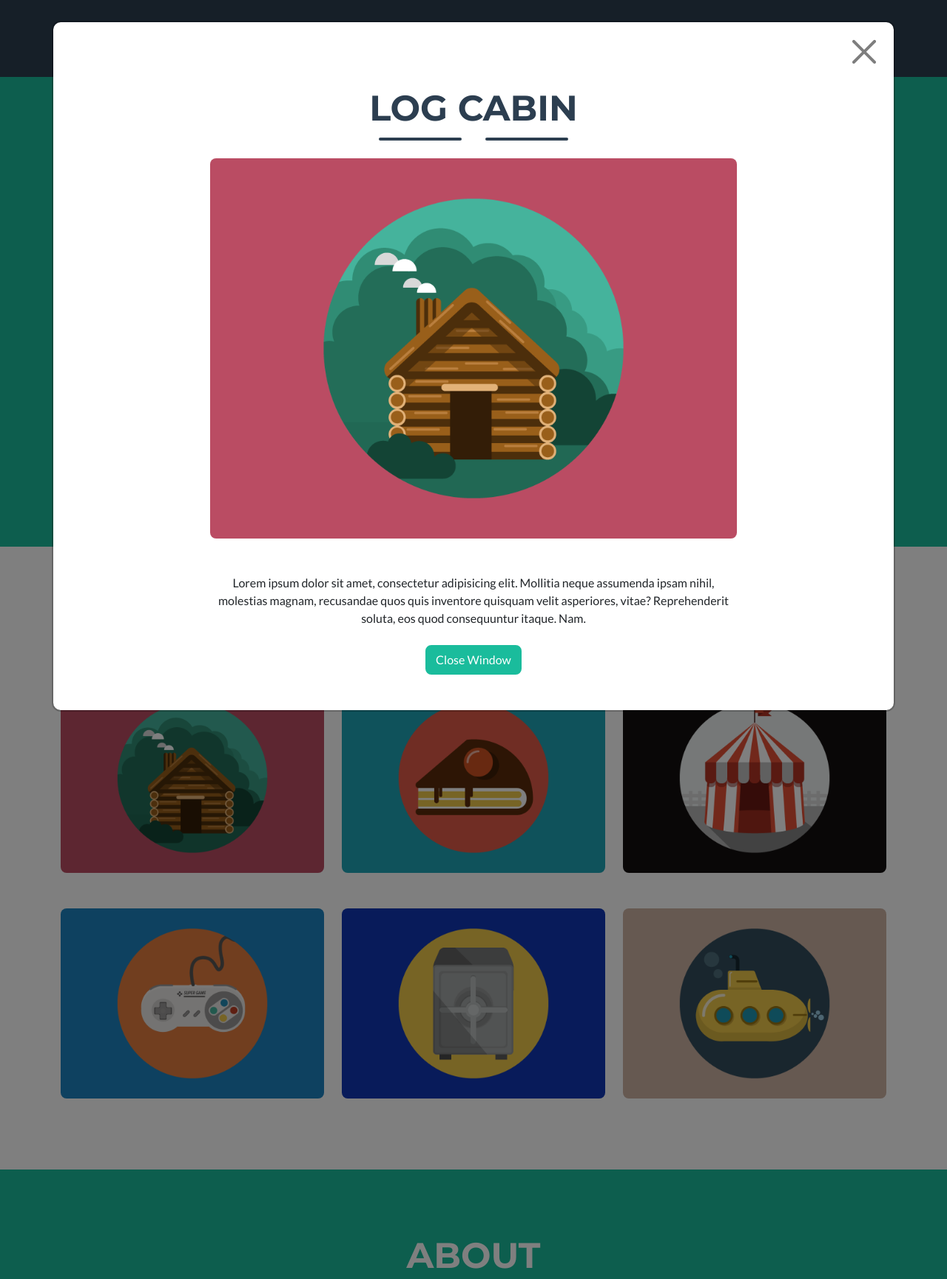
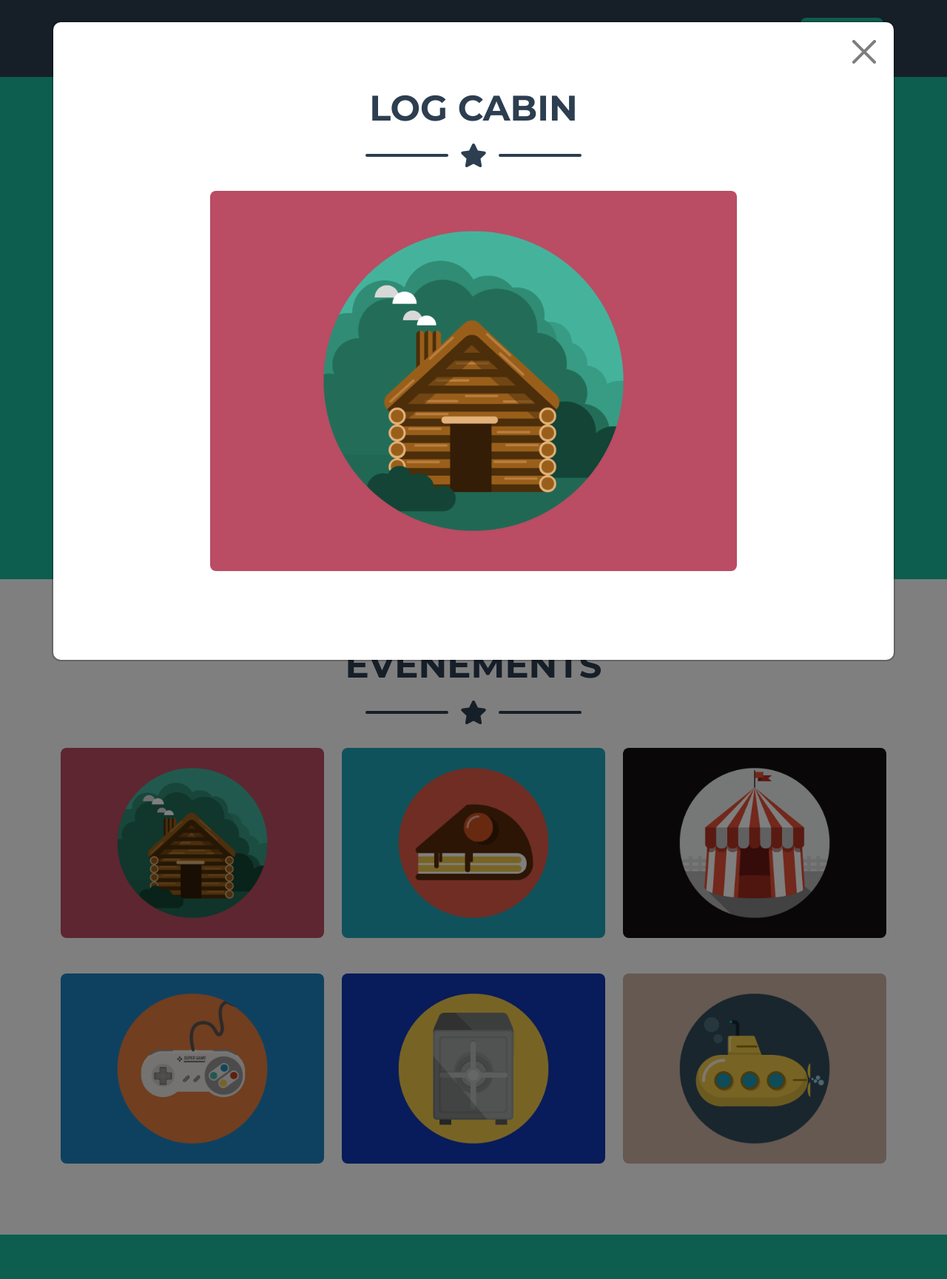
Before and after one commit to limastic/Pyckets, a Flask app: page / in a window 1280 px wide, after a click that opens the changed part. Shown: the whole page at 74% size. Run offline with Flask 2, Linux system fonts and the light colour scheme; some libraries are stand-ins or nearby versions.

Commit message:
work in progress

```diff
--- a/create_db.sql
+++ /dev/null
@@ -1,5 +0,0 @@
-CREATE TABLE USERS(
-    userId INT,
-    userName TEXT,
-    userBirth
-)
--- a/main.py
+++ b/main.py
@@ -13,5 +13,9 @@ app.config.from_mapping(config)
 def index():
     return f.render_template("index.html")
 
+@app.route('/creer-un-evenement')
+def event():
+    return f.render_template("soon.html")
+
 if __name__ == "__main__":
     app.run()
--- a/templates/index.html
+++ b/templates/index.html
@@ -7,9 +7,9 @@
         <meta name="author" content="" />
         <title>Pyckets</title>
         <!-- Favicon-->
-        <link rel="icon" type="image/x-icon" href="{{ url_for('static', filename='assets/favicon.ico') }}"/>
+        <link rel="icon" href="{{ url_for('static', filename='assets/icon.png')}}" />
         <!-- Font Awesome icons (free version)-->
-        <script src="{{ url_for('static', filename='scripts.css') }}" crossorigin="anonymous"></script>
+        <script src="https://use.fontawesome.com/releases/v5.15.4/js/all.js" crossorigin="anonymous"></script>
         <!-- Google fonts-->
         <link href="https://fonts.googleapis.com/css?family=Montserrat:400,700" rel="stylesheet" type="text/css" />
         <link href="https://fonts.googleapis.com/css?family=Lato:400,700,400italic,700italic" rel="stylesheet" type="text/css" />
@@ -27,7 +27,8 @@
                 </button>
                 <div class="collapse navbar-collapse" id="navbarResponsive">
                     <ul class="navbar-nav ms-auto">
-                        <li class="nav-item mx-0 mx-lg-1"><a class="nav-link py-3 px-0 px-lg-3 rounded gray" href="#portfolio">Evenements</a></li>
+                        <li class="nav-item mx-0 mx-lg-1"><a class="nav-link py-3 px-0 px-lg-3 rounded gray" href="#evenements">Evenements</a></li>
+                        <li class="nav-item mx-0 mx-lg-1"><a class="nav-link py-3 px-0 px-lg-3 rounded gray" href="#A propos">A propos</a></li>
                         <li class="nav-item mx-0 mx-lg-1"><a class="nav-link py-3 px-0 px-lg-3 rounded gray" href="#contact">Contact</a></li>
                     </ul>
                 </div>
@@ -51,10 +52,10 @@
             </div>
         </header>
         <!-- Portfolio Section-->
-        <section class="page-section portfolio" id="portfolio">
+        <section class="page-section portfolio" id="evenements">
             <div class="container">
                 <!-- Portfolio Section Heading-->
-                <h2 class="page-section-heading text-center text-uppercase text-secondary mb-0">Portfolio</h2>
+                <h2 class="page-section-heading text-center text-uppercase text-secondary mb-0">Evenements</h2>
                 <!-- Icon Divider-->
                 <div class="divider-custom">
                     <div class="divider-custom-line"></div>
@@ -121,10 +122,10 @@
             </div>
         </section>
         <!-- About Section-->
-        <section class="page-section bg-primary text-white mb-0" id="about">
+        <section class="page-section bg-primary text-white mb-0" id="A propos">
             <div class="container">
                 <!-- About Section Heading-->
-                <h2 class="page-section-heading text-center text-uppercase text-white">About</h2>
+                <h2 class="page-section-heading text-center text-uppercase text-white">A propos</h2>
                 <!-- Icon Divider-->
                 <div class="divider-custom divider-light">
                     <div class="divider-custom-line"></div>
@@ -133,14 +134,13 @@
                 </div>
                 <!-- About Section Content-->
                 <div class="row">
-                    <div class="col-lg-4 ms-auto"><p class="lead">Freelancer is a free bootstrap theme created by Start Bootstrap. The download includes the complete source files including HTML, CSS, and JavaScript as well as optional SASS stylesheets for easy customization.</p></div>
-                    <div class="col-lg-4 me-auto"><p class="lead">You can create your own custom avatar for the masthead, change the icon in the dividers, and add your email address to the contact form to make it fully functional!</p></div>
+                    <div class="col-lg-4 ms-auto"><p class="lead">Pyckets est une plateforme de vente de tickets pour vos évènements. Vous organisez un concert, un festival, une conférence ? Utilisez nous pour vendre vos places !</p></div>
+                    <div class="col-lg-4 me-auto"><p class="lead">Vous pouvez créer votre propre évènement avec <u>vos</u> contraintes (nombre de places, prix, tranche d'âge ...)</p></div>
                 </div>
                 <!-- About Section Button-->
                 <div class="text-center mt-4">
-                    <a class="btn btn-xl btn-outline-light" href="https://startbootstrap.com/theme/freelancer/">
-                        <i class="fas fa-download me-2"></i>
-                        Free Download!
+                    <a class="btn btn-xl btn-outline-light" href="/creer-un-evenement">
+                        Commencez dès maintenant !
                     </a>
                 </div>
             </div>
@@ -274,11 +274,7 @@
                                     <!-- Portfolio Modal - Image-->
                                     <img class="img-fluid rounded mb-5" src="{{ url_for('static', filename='assets/img/portfolio/cabin.png') }}" alt="..." />
                                     <!-- Portfolio Modal - Text-->
-                                    <p class="mb-4">Lorem ipsum dolor sit amet, consectetur adipisicing elit. Mollitia neque assumenda ipsam nihil, molestias magnam, recusandae quos quis inventore quisquam velit asperiores, vitae? Reprehenderit soluta, eos quod consequuntur itaque. Nam.</p>
-                                    <button class="btn btn-primary" href="#!" data-bs-dismiss="modal">
-                                        <i class="fas fa-times fa-fw"></i>
-                                        Close Window
-                                    </button>
+                                    <p class="mb-4"></p>
                                 </div>
                             </div>
                         </div>
@@ -306,11 +302,7 @@
                                     <!-- Portfolio Modal - Image-->
                                     <img class="img-fluid rounded mb-5" src="{{ url_for('static', filename='assets/img/portfolio/cake.png') }}" alt="..." />
                                     <!-- Portfolio Modal - Text-->
-                                    <p class="mb-4">Lorem ipsum dolor sit amet, consectetur adipisicing elit. Mollitia neque assumenda ipsam nihil, molestias magnam, recusandae quos quis inventore quisquam velit asperiores, vitae? Reprehenderit soluta, eos quod consequuntur itaque. Nam.</p>
-                                    <button class="btn btn-primary" href="#!" data-bs-dismiss="modal">
-                                        <i class="fas fa-times fa-fw"></i>
-                                        Close Window
-                                    </button>
+                                    <p class="mb-4"></p>
                                 </div>
                             </div>
                         </div>
@@ -338,11 +330,7 @@
                                     <!-- Portfolio Modal - Image-->
                                     <img class="img-fluid rounded mb-5" src="{{ url_for('static', filename='assets/img/portfolio/circus.png') }}" alt="..." />
                                     <!-- Portfolio Modal - Text-->
-                                    <p class="mb-4">Lorem ipsum dolor sit amet, consectetur adipisicing elit. Mollitia neque assumenda ipsam nihil, molestias magnam, recusandae quos quis inventore quisquam velit asperiores, vitae? Reprehenderit soluta, eos quod consequuntur itaque. Nam.</p>
-                                    <button class="btn btn-primary" href="#!" data-bs-dismiss="modal">
-                                        <i class="fas fa-times fa-fw"></i>
-                                        Close Window
-                                    </button>
+                                    <p class="mb-4"></p>
                                 </div>
                             </div>
                         </div>
@@ -370,11 +358,7 @@
                                     <!-- Portfolio Modal - Image-->
                                     <img class="img-fluid rounded mb-5" src="{{ url_for('static', filename='assets/img/portfolio/game.png') }}" alt="..." />
                                     <!-- Portfolio Modal - Text-->
-                                    <p class="mb-4">Lorem ipsum dolor sit amet, consectetur adipisicing elit. Mollitia neque assumenda ipsam nihil, molestias magnam, recusandae quos quis inventore quisquam velit asperiores, vitae? Reprehenderit soluta, eos quod consequuntur itaque. Nam.</p>
-                                    <button class="btn btn-primary" href="#!" data-bs-dismiss="modal">
-                                        <i class="fas fa-times fa-fw"></i>
-                                        Close Window
-                                    </button>
+                                    <p class="mb-4"></p>
                                 </div>
                             </div>
                         </div>
@@ -402,11 +386,7 @@
                                     <!-- Portfolio Modal - Image-->
                                     <img class="img-fluid rounded mb-5" src="{{ url_for('static', filename='assets/img/portfolio/safe.png') }}" alt="..." />
                                     <!-- Portfolio Modal - Text-->
-                                    <p class="mb-4">Lorem ipsum dolor sit amet, consectetur adipisicing elit. Mollitia neque assumenda ipsam nihil, molestias magnam, recusandae quos quis inventore quisquam velit asperiores, vitae? Reprehenderit soluta, eos quod consequuntur itaque. Nam.</p>
-                                    <button class="btn btn-primary" href="#!" data-bs-dismiss="modal">
-                                        <i class="fas fa-times fa-fw"></i>
-                                        Close Window
-                                    </button>
+                                    <p class="mb-4"></p>
                                 </div>
                             </div>
                         </div>
@@ -434,11 +414,7 @@
                                     <!-- Portfolio Modal - Image-->
                                     <img class="img-fluid rounded mb-5" src="{{ url_for('static', filename='assets/img/portfolio/submarine.png') }}" alt="..." />
                                     <!-- Portfolio Modal - Text-->
-                                    <p class="mb-4">Lorem ipsum dolor sit amet, consectetur adipisicing elit. Mollitia neque assumenda ipsam nihil, molestias magnam, recusandae quos quis inventore quisquam velit asperiores, vitae? Reprehenderit soluta, eos quod consequuntur itaque. Nam.</p>
-                                    <button class="btn btn-primary" href="#!" data-bs-dismiss="modal">
-                                        <i class="fas fa-times fa-fw"></i>
-                                        Close Window
-                                    </button>
+                                    <p class="mb-4"></p>
                                 </div>
                             </div>
                         </div>
@@ -449,7 +425,7 @@
         <!-- Bootstrap core JS-->
         <script src="https://cdn.jsdelivr.net/npm/bootstrap@5.1.3/dist/js/bootstrap.bundle.min.js"></script>
         <!-- Core theme JS-->
-        <script src="js/scripts.js"></script>
+        <script src="{{ url_for('static', filename='scripts.js') }}"></script>
         <script src="https://cdn.startbootstrap.com/sb-forms-latest.js"></script>
     </body>
 </html>
```
Also changed, not shown: static/bbb.css (deleted, +0 -11 lines), templates/aaa.html (deleted, +0 -11 lines), templates/soon.html (added, +20 -0 lines), static/assets/favicon.ico (deleted), static/assets/icon.png (added).
